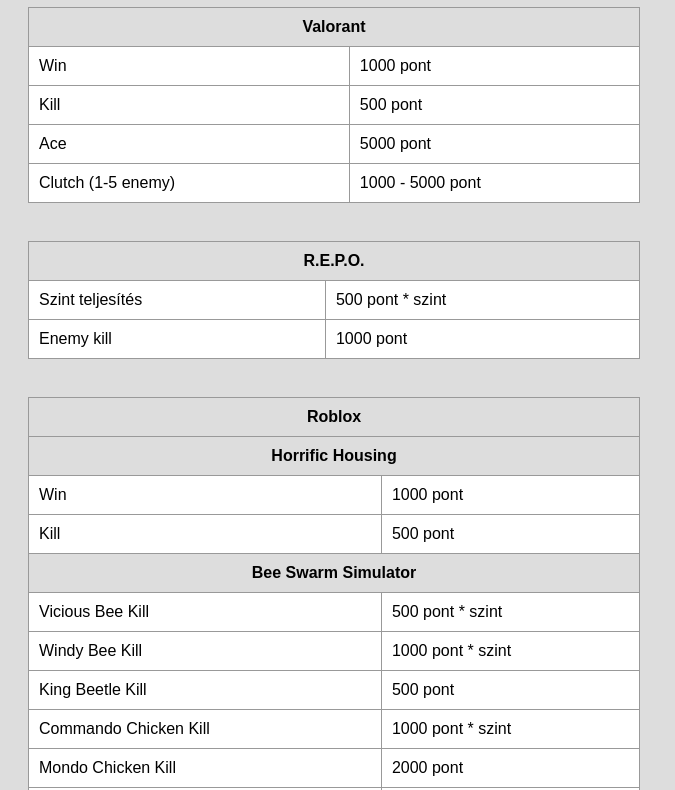
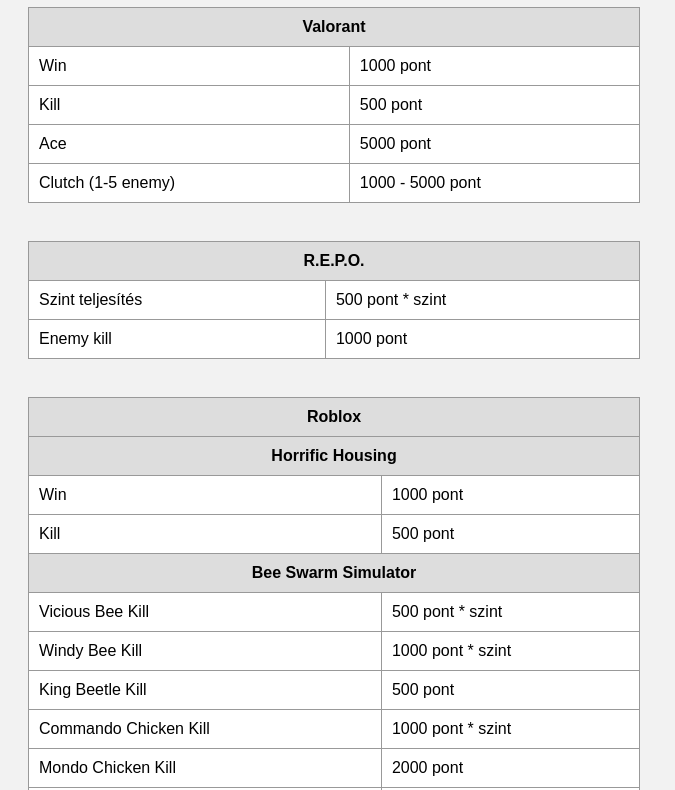
Before and after one commit to Yuusika/aura, a plain HTML site: page index.html in a window 1280 px wide. Shown: the part 101-891 px from the top of the page, without its empty margins (0-675 px from the left). Drawn offline with Linux system fonts and the light colour scheme.

Commit message:
Update index.html

```diff
--- a/index.html
+++ b/index.html
@@ -6,7 +6,7 @@
     <style>
         body {
             font-family: Arial, sans-serif;
-            background-color: #ddd;
+            background-color: #f2f2f2;
             padding: 20px;
         }
         h1 {
```
